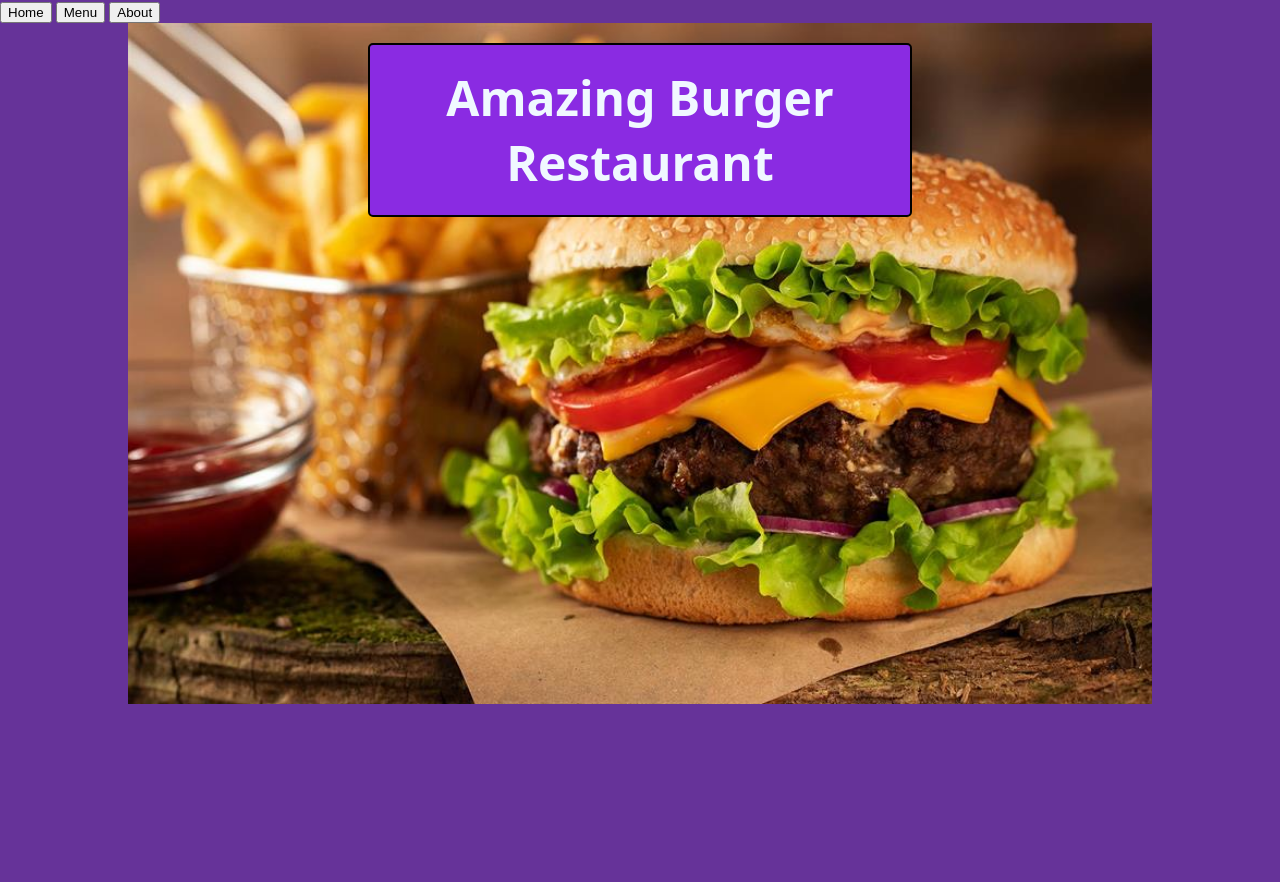
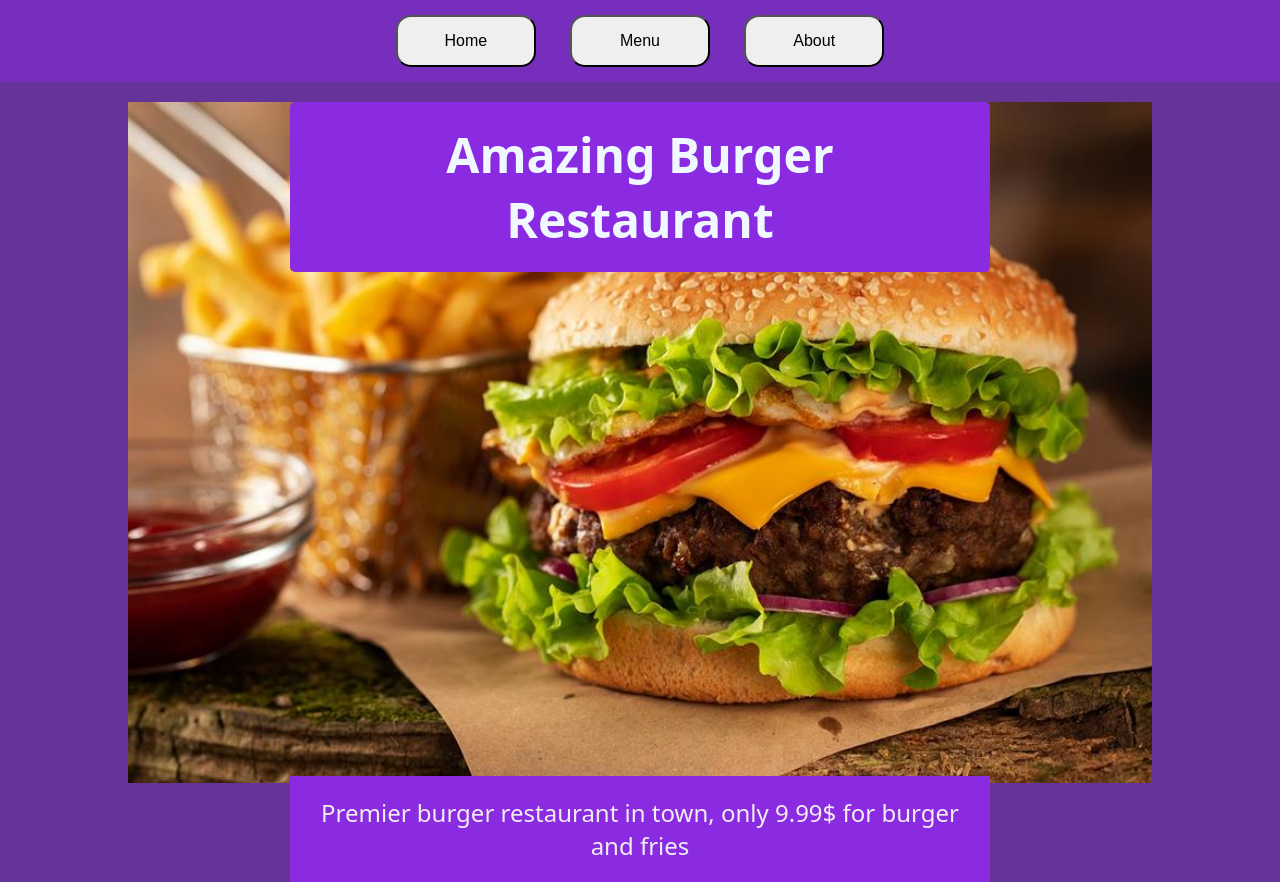
Before and after one commit to Mizaeron/webpack-rest, a website built with webpack: page src/template.html in a window 1280 px wide. Before the commit the page ends 823 px from the top, so only its background shows below. Built offline with nearby package versions, Linux system fonts and the light colour scheme.

Commit message:
Add description and nav bar

```diff
--- a/src/page-load.js
+++ b/src/page-load.js
@@ -1,10 +1,19 @@
 export function pageLoad () {
 
 const content = document.querySelector("#content");
-const headline = document.createElement("header");
+const headline = document.createElement("div");
+const description = document.createElement("div");
+const container = document.createElement("div");
 
-headline.textContent = "Amazing Burger Restaurant"
+container.classList.add("container");
 
-content.appendChild(headline);
+headline.classList.add("headline");
+headline.textContent = "Amazing Burger Restaurant";
+
+description.classList.add("description");
+description.textContent = "Premier burger restaurant in town, only 9.99$ for burger and fries"
+
+content.append(container);
+container.append(headline, description);
 
 }
--- a/src/styles.css
+++ b/src/styles.css
@@ -6,12 +6,11 @@ body {
     padding: 0;
   }
 
-#content>header {
+.headline {
   font-size: 3rem;
   font-weight: bold;
   color: aliceblue;
-  border: 2px solid black;
-  width: 500px;
+  width: 700px;
   height: max-content;
   text-align: center;
   align-content: center;
@@ -33,11 +32,41 @@ img {
   width: 80%;
   position: absolute;
   z-index: -1;
+  margin-top: 20px;
 }
 
-p {
-  font-size: 2rem;
-  color: rgb(223, 116, 175);
-  font-weight: bold;
-  outline: auto;
+.description {
+  font-size: 1.5rem;
+  color: rgb(241, 237, 240);
+  width: 700px;
+  height: max-content;
+  justify-content: center;
+  text-align: center;
+  background-color: blueviolet;
+  padding: 20px;
 }
+
+.container {
+  display: flex;
+  flex-wrap: wrap;
+  max-width: 700px;
+  align-content: space-between;
+}
+
+header {
+  display: flex;
+  justify-content: center;
+  background-color: rgb(138, 43, 226, 50%);
+}
+
+button {
+  padding: 15px;
+  margin: 15px;
+  width: 140px;
+  border-radius: 15px;
+  font-size: 1rem;
+}
+
+button:hover {
+  cursor: pointer;
+}
```
